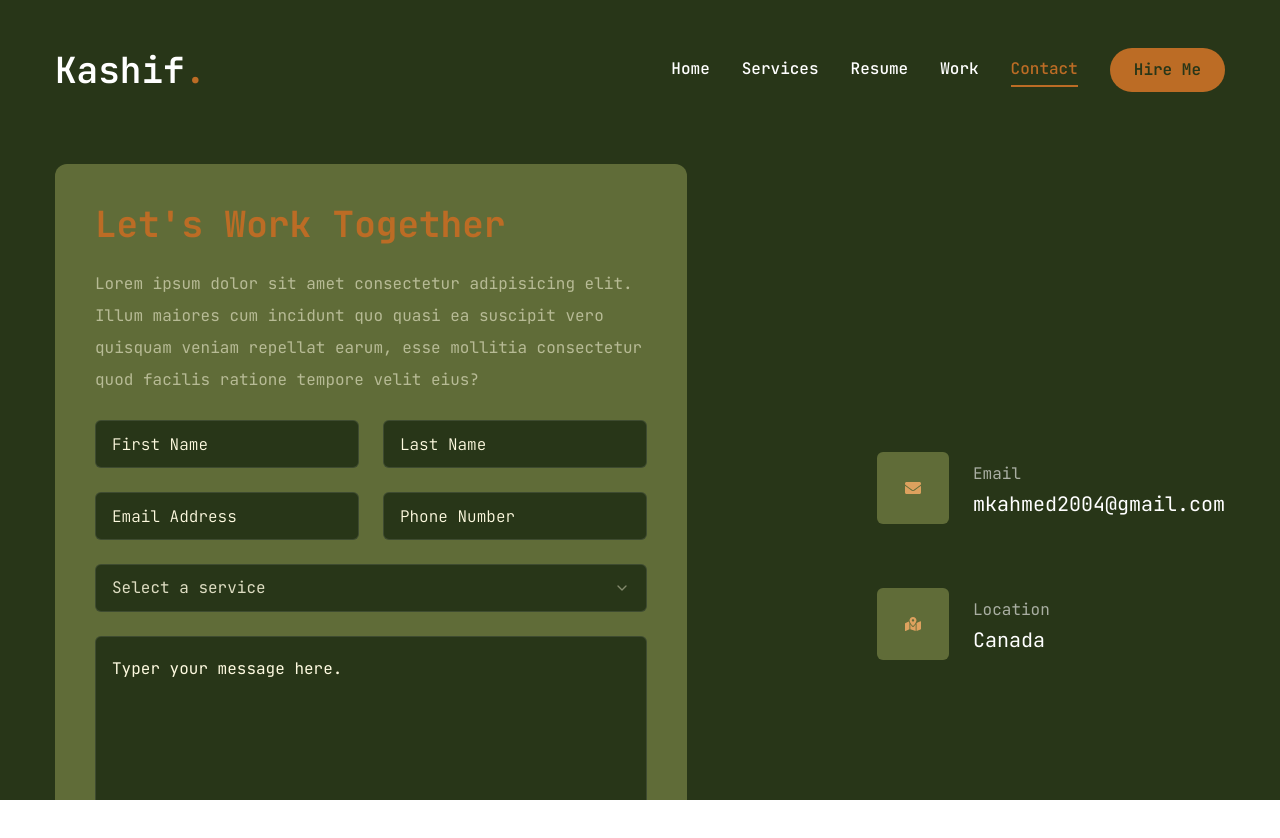
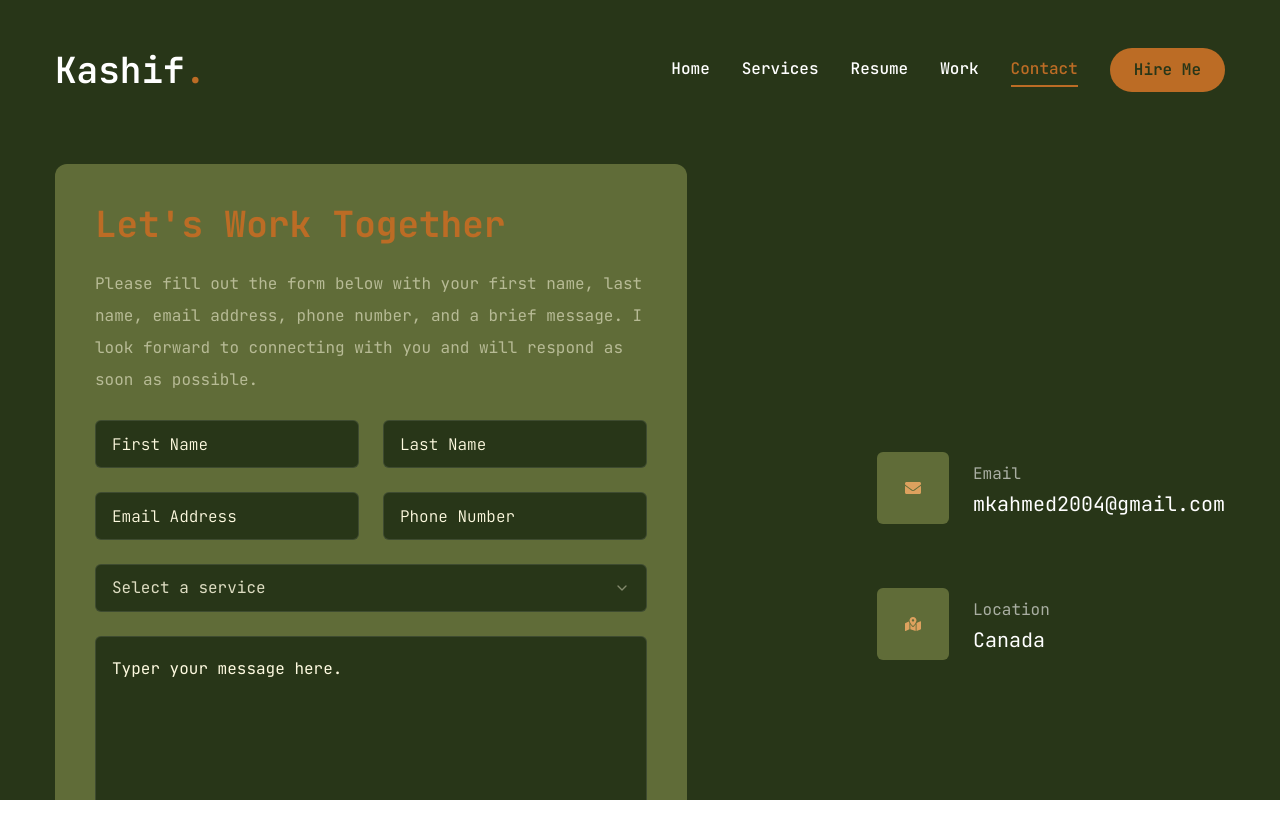
Before and after one commit to M-K4SH1F/Kashif-Portfolio, a Next.js app: page /contact in a window 1280 px wide. Shown: the top 838 px of the page. Built offline with nearby package versions, Linux system fonts and the light colour scheme.

Commit message:
Update page.jsx

```diff
--- a/app/contact/page.jsx
+++ b/app/contact/page.jsx
@@ -36,8 +36,7 @@ const Contact = () => {
           <form className="flex flex-col gap-6 p-10 bg-[#606c38] rounded-xl">
             <h3 className="text-4xl text-accent font-bold capitalize">Let's work together</h3>
             <p className="text-[#fefae08e]">
-              Lorem ipsum dolor sit amet consectetur adipisicing elit. Illum maiores cum incidunt quo quasi ea suscipit vero quisquam veniam
-               repellat earum, esse mollitia consectetur quod facilis ratione tempore velit eius?
+              Please fill out the form below with your first name, last name, email address, phone number, and a brief message. I look forward to connecting with you and will respond as soon as possible.
             </p>
 
             {/**input */}
```
